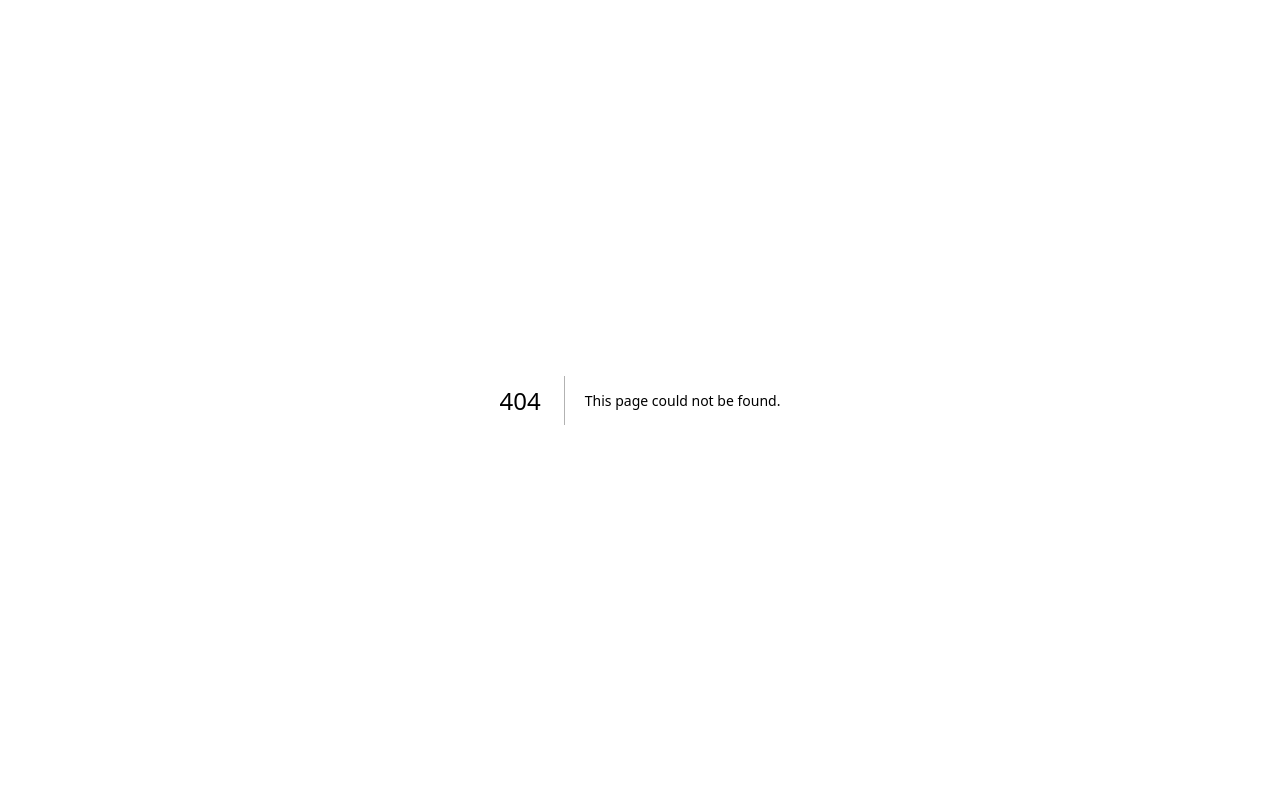
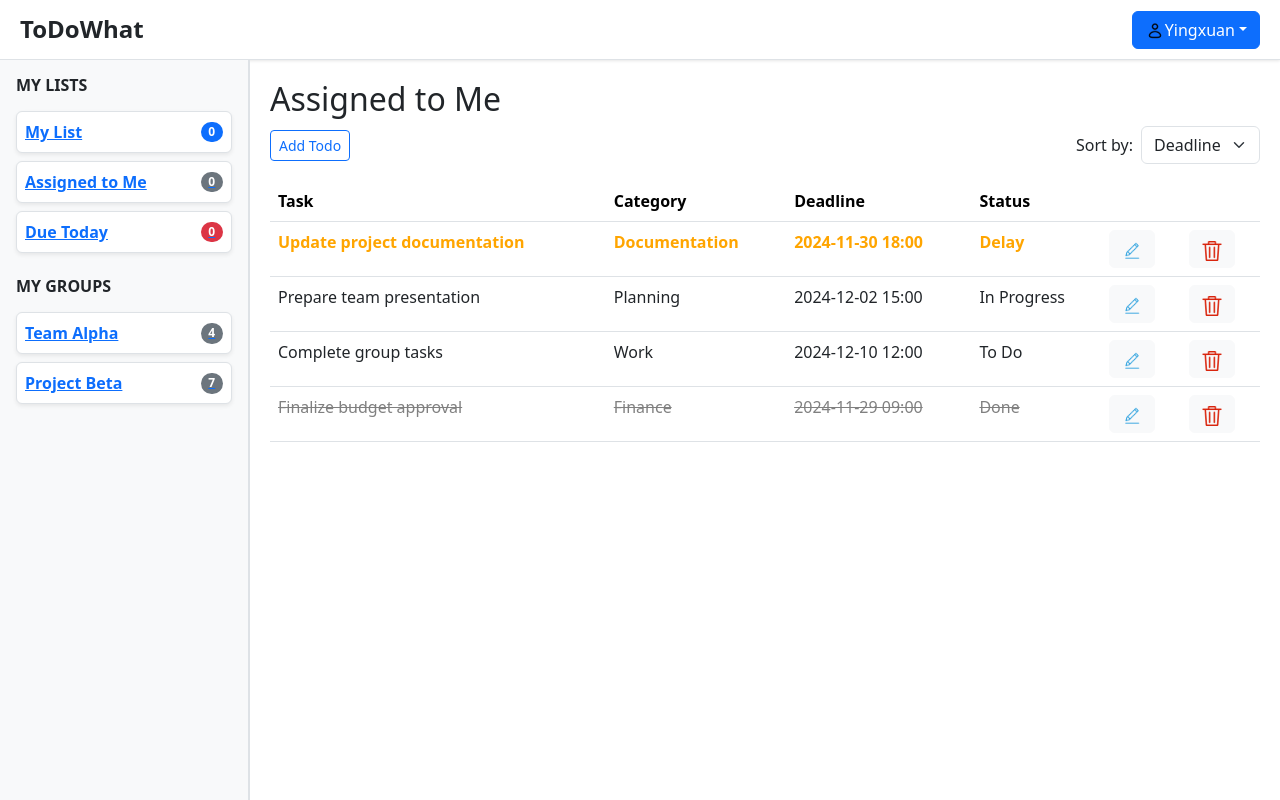
Before and after one commit to junli-ye/ToDoWhat, a Next.js app in the folder todowhat_app/: page /assigned-to-me in a window 1280 px wide. Before the commit this address had no page. Built offline with nearby package versions, Linux system fonts and the light colour scheme.

Commit message:
task pages

```diff
--- a/todowhat_app/src/components/SideBar.jsx
+++ b/todowhat_app/src/components/SideBar.jsx
@@ -67,7 +67,7 @@ return (
       <h6 className="text-uppercase fw-bold mb-3">My lists</h6>
 
       <div className="mb-4">
-        <Link href="/my-list" passHref>
+        <Link href="/todos" passHref>
           <div className="d-flex justify-content-between align-items-center p-2 mb-2 border rounded bg-white shadow-sm">
             <span className="fw-semibold">My List</span>
             <span className="badge bg-primary rounded-pill">{counts.myList}</span>
@@ -81,7 +81,7 @@ return (
           </div>
         </Link>
 
-        <Link href="/due-today" passHref>
+        <Link href="/due-todos" passHref>
           <div className="d-flex justify-content-between align-items-center p-2 mb-2 border rounded bg-white shadow-sm">
             <span className="fw-semibold">Due Today</span>
             <span className="badge bg-danger rounded-pill">{counts.dueToday}</span>
--- /dev/null
+++ b/todowhat_app/src/pages/assigned-to-me.jsx
@@ -0,0 +1,15 @@
+import TodoTable from "@/components/TodoTable";
+
+export default function AssignedToMePage() {
+  return (
+    <div>
+      <h2>Assigned to Me</h2>
+      <TodoTable mode="assigned" />
+    </div>
+  );
+}
+
+AssignedToMePage.getLayout = function getLayout(page) {
+  const DashboardLayout = require("@/components/DashboardLayout").default;
+  return <DashboardLayout>{page}</DashboardLayout>;
+};
```
Also changed, not shown: todowhat_app/src/pages/due-todos.jsx (added, +16 -0 lines).
